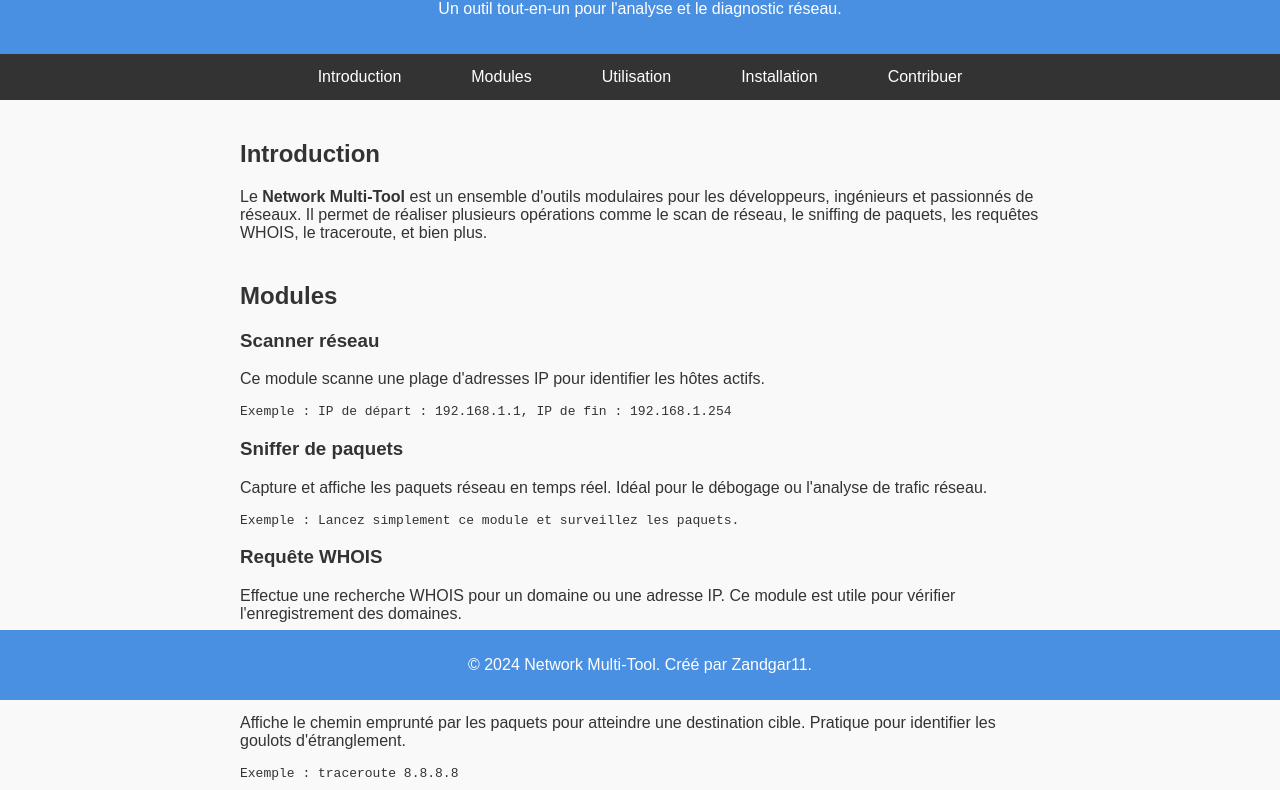
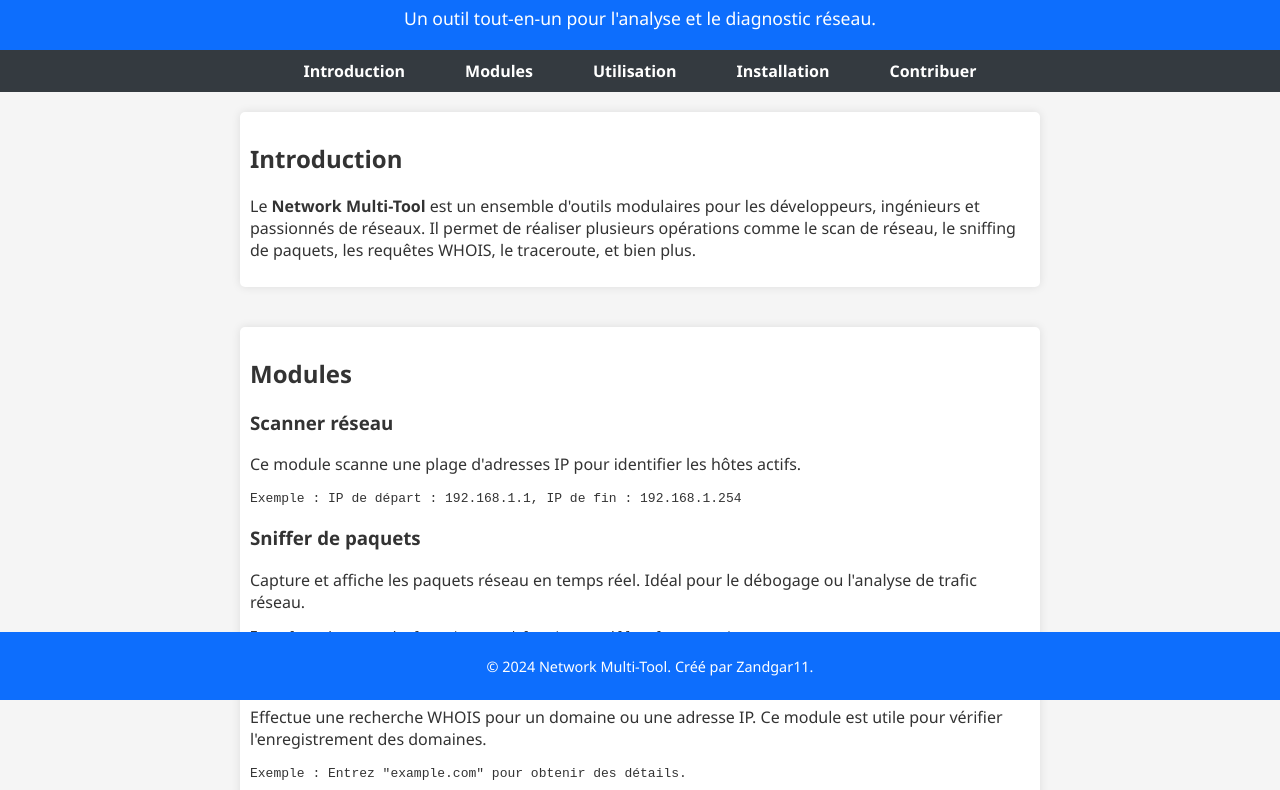
Before and after one commit to Zandgar11/network_tool, a plain HTML site: page index.html in a window 1280 px wide. Shown: the part 100-890 px from the top of the page. Drawn offline with Linux system fonts and the light colour scheme.

Commit message:
maj docu

```diff
--- a/style.css
+++ b/style.css
@@ -1,21 +1,26 @@
 body {
-    font-family: Arial, sans-serif;
+    font-family: 'Segoe UI', Tahoma, Geneva, Verdana, sans-serif;
     margin: 0;
     padding: 0;
-    background-color: #f9f9f9;
+    background-color: #f5f5f5;
     color: #333;
 }
 
 header {
-    background-color: #4a90e2;
-    color: #fff;
+    background-color: #0d6efd;
+    color: white;
     padding: 20px;
     text-align: center;
 }
 
+header p {
+    margin: 0;
+    font-size: 1.1em;
+}
+
 nav {
-    background-color: #333;
-    overflow: hidden;
+    background-color: #343a40;
+    padding: 10px 0;
 }
 
 nav ul {
@@ -31,32 +36,38 @@ nav ul li {
 }
 
 nav ul li a {
-    color: #fff;
+    color: white;
     text-decoration: none;
-    padding: 14px 20px;
-    display: block;
+    font-weight: bold;
+    padding: 8px 15px;
+    border-radius: 5px;
 }
 
 nav ul li a:hover {
-    background-color: #575757;
+    background-color: #495057;
 }
 
 main {
     padding: 20px;
     max-width: 800px;
-    margin: 0 auto;
+    margin: auto;
 }
 
 section {
     margin-bottom: 40px;
+    padding: 10px;
+    background: white;
+    border-radius: 5px;
+    box-shadow: 0 0 10px rgba(0, 0, 0, 0.1);
 }
 
 footer {
-    background-color: #4a90e2;
-    color: #fff;
+    background-color: #0d6efd;
+    color: white;
     text-align: center;
-    padding: 10px 0;
+    padding: 10px;
     position: fixed;
     bottom: 0;
     width: 100%;
+    font-size: 0.9em;
 }
```
